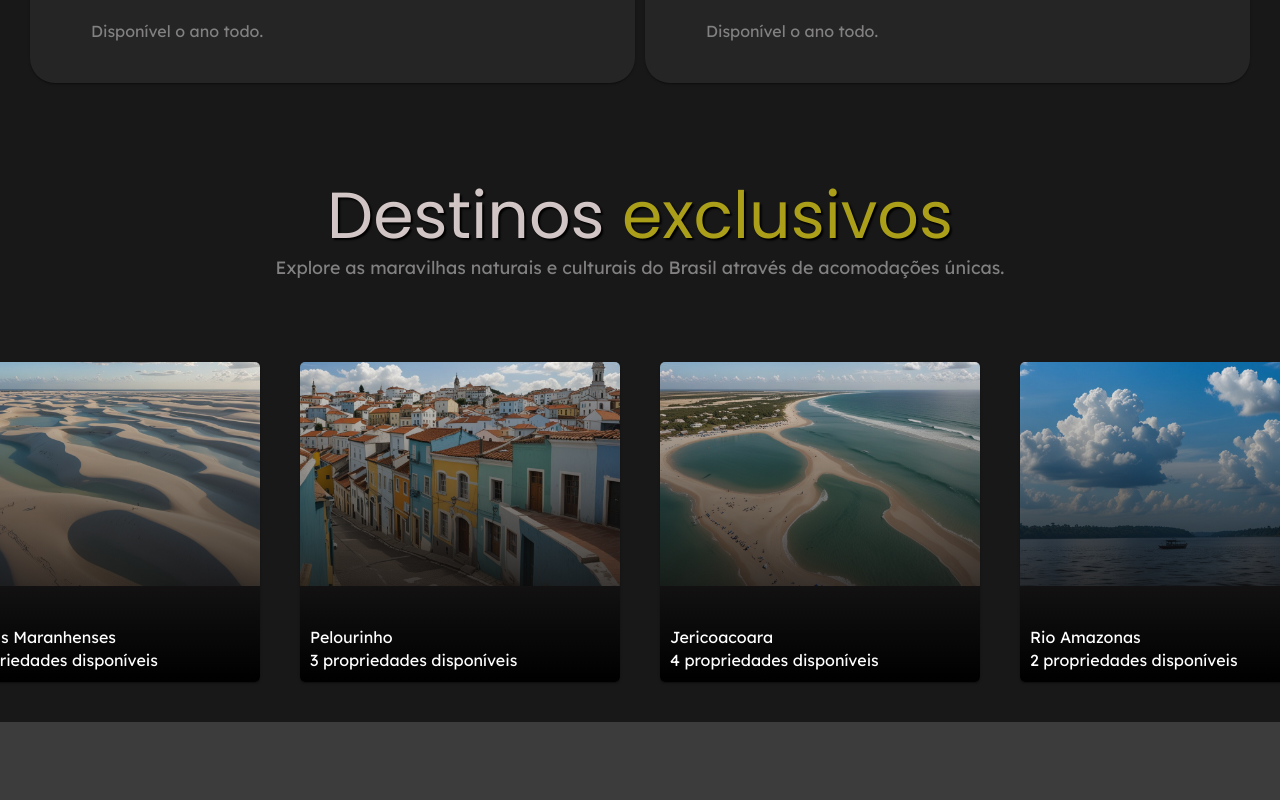
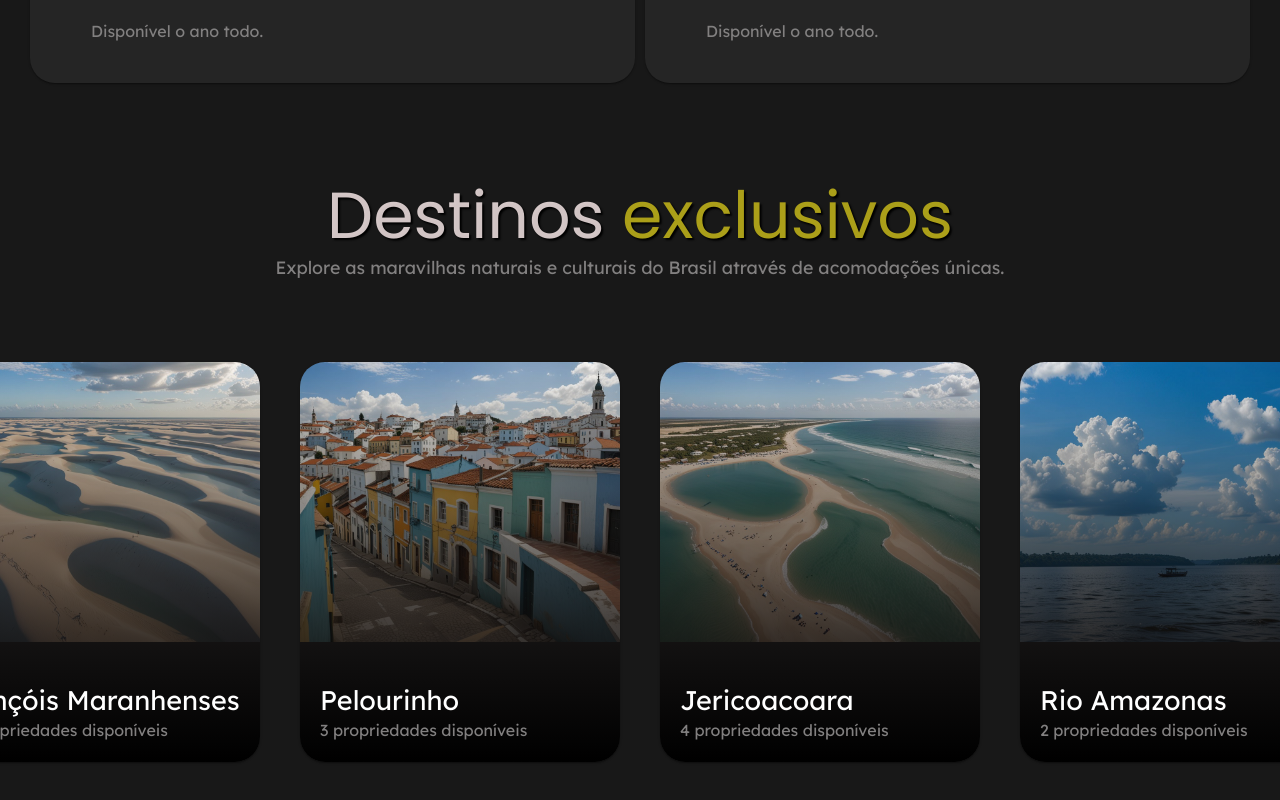
Before and after one commit to Leonardobern10/ExperiStay, a React (Vite) app: page / in a window 1280 px wide. Shown: the part 2505-3305 px from the top of the page. Before the commit the page ends 3227 px from the top, so only its background shows below. Built offline with nearby package versions, Linux system fonts and the light colour scheme; some icons are missing.

Commit message:
fix: corrigindo largura

```diff
--- a/src/App.tsx
+++ b/src/App.tsx
@@ -16,8 +16,9 @@ function App() {
      return (
           <Grid
                component="div"
-               direction="column"
                sx={{
+                    display: 'flex',
+                    flexDirection: 'column',
                     justifyContent: 'space-between',
                     alignItems: 'center',
                     width: '100%',
--- a/src/components/ExclusiveDestinys/ExclusiveComponent.tsx
+++ b/src/components/ExclusiveDestinys/ExclusiveComponent.tsx
@@ -10,10 +10,11 @@ export default function ExclusiveComponent(
           <Paper
                variant="elevation"
                sx={{
-                    height: '20rem',
+                    height: '25rem',
                     width: '20rem',
                     position: 'relative',
                     overflow: 'hidden',
+                    borderRadius: (theme) => theme.shape.borderRadius,
                }}
           >
                {/* Imagem */}
@@ -32,11 +33,16 @@ export default function ExclusiveComponent(
                          zIndex: 2, // acima do gradiente
                          color: 'white',
                          width: '100%',
-                         p: 2,
+                         padding: (theme) => theme.spacing(4),
                     }}
                >
-                    <Typography variant="body1">{data.name}</Typography>
-                    <Typography variant="body2">
+                    <Typography variant="h5">{data.name}</Typography>
+                    <Typography
+                         sx={{
+                              color: (theme) => theme.palette.text.secondary,
+                         }}
+                         variant="body2"
+                    >
                          {data.available} propriedades disponíveis
                     </Typography>
                </Box>
--- a/src/components/Header/HeaderContainer.tsx
+++ b/src/components/Header/HeaderContainer.tsx
@@ -29,7 +29,6 @@ export default function HeaderContainer(props: {
                     width: '100%',
                     backgroundColor: (theme) =>
                          theme.palette.background.default,
-                    padding: (theme) => theme.spacing(6),
                }}
           >
                {width ? (
--- a/src/components/Header/HeaderDesktop.tsx
+++ b/src/components/Header/HeaderDesktop.tsx
@@ -16,6 +16,10 @@ export default function HeaderDesktop({
           <Stack
                direction="row"
                width="100%"
+               height="fit-content"
+               sx={{
+                    padding: (theme) => theme.spacing(4),
+               }}
           >
                <Box
                     ref={refLogo}
--- a/src/components/HighLights/PropertyHighlights.tsx
+++ b/src/components/HighLights/PropertyHighlights.tsx
@@ -22,6 +22,7 @@ export default function PropertyHighlights(props: {
                     flexDirection: 'column',
                     justifyContent: 'space-between',
                     alignItems: 'center',
+                    width: '100%',
                     rowGap: (theme) => theme.spacing(20),
                     paddingY: (theme) => theme.spacing(15),
                     paddingX: (theme) => theme.spacing(8),
--- a/src/components/Presentation/PresentationContainer.tsx
+++ b/src/components/Presentation/PresentationContainer.tsx
@@ -19,7 +19,7 @@ export default function PresentationContainer(props: {
                className={props.className}
                ref={container}
                sx={{
-                    width: '100vw',
+                    width: '100%',
                     height: '100%',
                     marginTop: (theme) => theme.spacing(12),
                }}
--- a/src/components/UnbelivableExperiences/UnbelivableExperiencesContainer.tsx
+++ b/src/components/UnbelivableExperiences/UnbelivableExperiencesContainer.tsx
@@ -17,6 +17,7 @@ export default function UnbelivableExperiences(props: {
                     justifyContent: 'space-between',
                     alignItems: 'center',
                     rowGap: (theme) => theme.spacing(8),
+                    width: '100%',
                }}
           >
                <Box
```
